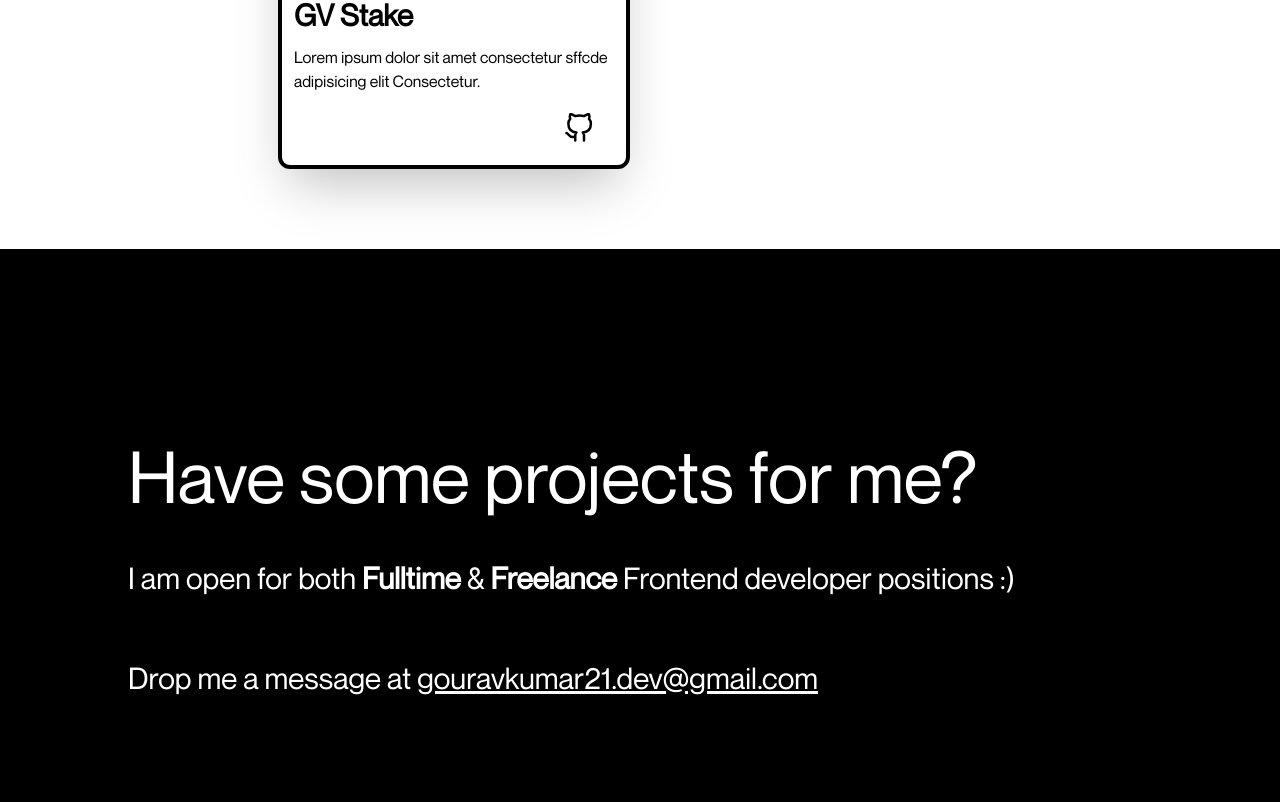
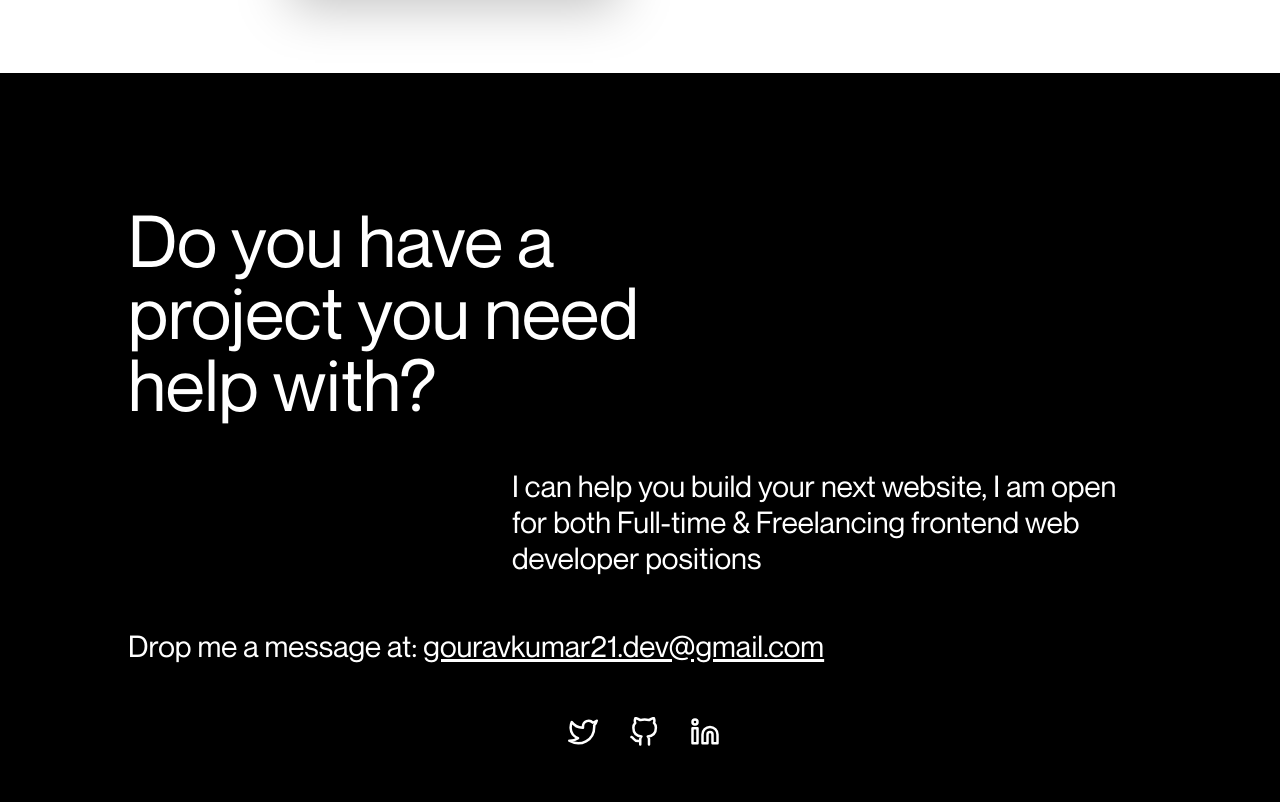
Before and after one commit to gvirus21/Portfolio-website, a Next.js app: page / in a window 1280 px wide. Shown: the part 5067-5869 px from the top of the page. Built offline with nearby package versions, Linux system fonts and the light colour scheme.

Commit message:
WIP - improving UI

```diff
--- a/app/Contact.tsx
+++ b/app/Contact.tsx
@@ -3,8 +3,11 @@ import React from "react";
 import { FiTwitter, FiGithub, FiLinkedin } from "react-icons/fi";
 import { motion } from "framer-motion";
 import { IconContext } from "react-icons";
-import {containerVariant, textVariant, linkVariant} from "../components/Contact/Variants"
-
+import {
+  containerVariant,
+  textVariant,
+  linkVariant,
+} from "../components/Contact/Variants";
 
 const socialLinks = [
   {
@@ -35,28 +38,29 @@ const Contact = () => {
         initial="initial"
         whileInView="visible"
         viewport={{ once: true, amount: 0.4 }}
-        className="border-white border-1 xs:h-[60vh] w-[80vw] mt-16 pt-5"
+        className="border-white border-1 xs:h-[60vh] w-[90vw] lg:w-[80vw] mt-16 pt-5"
       >
         <motion.h1
           variants={textVariant}
-          className="text-white xs:text-5xl md:text-7xl lg:mt-20"
+          className="text-white xs:text-5xl md:text-7xl lg:mt-10 max-w-[35rem]"
         >
-          Have some projects for me?
+          Do you have a project you need help with?
         </motion.h1>
-        <motion.h1
-          variants={textVariant}
-          className="text-white xs:text-2xl md:text-3xl xl:text-4xl mt-12"
-        >
-          I am open for both <span className="font-bold">Fulltime</span> &{" "}
-          <span className="font-bold">Freelance</span> Frontend developer
-          positions :)
-        </motion.h1>
+        <div className="relative">
+          <motion.h1
+            variants={textVariant}
+            className="text-white xs:text-2xl md:text-3xl max-w-[40rem] mt-12 md:absolute md:right-0"
+          >
+            I can help you build your next website, I am open for both Full-time
+            & Freelancing frontend web developer positions
+          </motion.h1>
+        </div>
         <div>
           <motion.h2
             variants={textVariant}
-            className="xs:text-xl md:text-3xl  text-white mt-16"
+            className="xs:text-xl md:text-3xl text-white mt-10 md:mt-52"
           >
-            Drop me a message at{" "}
+            Drop me a message at:{" "}
             <a
               className="underline xs:text-xl md:text-3xl "
               href="mailto:gouravkumar21.dev@gmail.com"
@@ -77,7 +81,7 @@ export default Contact;
 const SocialLinks = () => {
   return (
     <div>
-      <ul className="flex justify-between min-w-[11rem]">
+      <motion.ul className="flex justify-between min-w-[10rem] mt-20">
         {socialLinks.map((item, index) => {
           return (
             <a
@@ -116,7 +120,7 @@ const SocialLinks = () => {
             </a>
           );
         })}
-      </ul>
+      </motion.ul>
     </div>
   );
 };
--- a/app/Header.tsx
+++ b/app/Header.tsx
@@ -51,7 +51,7 @@ const Header = () => {
             <Link to="home" smooth={true} offset={0}>
               <motion.p
 
-                className="hover-underline text-2xl md:text-sm text-white cursor-pointer"
+                className="hover-underline text-md md:text-sm text-white cursor-pointer"
               >
                 Gourav kumar
               </motion.p>
--- a/app/Herosection.tsx
+++ b/app/Herosection.tsx
@@ -132,7 +132,7 @@ const Herosection = () => {
             initial="initial"
             animate="visible"
 
-            className="grid place-items-center w-20 h-20 lg:w-16 lg:h-16 bg-white rounded-full absolute xs:bottom-10 xs:right-5 lg:bottom-10 lg:left-10 xl:left-52 xl:bottom-40"
+            className="grid place-items-center w-16 h-16 bg-white rounded-full absolute xs:bottom-10 xs:right-10 lg:bottom-20 lg:left-10 xl:left-52 xl:bottom-40"
           >
             <motion.h2
               variants={scrollTextVariant}
--- a/app/Projects.tsx
+++ b/app/Projects.tsx
@@ -66,7 +66,7 @@ const Projects = () => {
         viewport={{ once: true, amount: 0.3 }}
         className="max-w-[70rem]"
       >
-        <h1 className="xs:text-6xl lg:text-6xl xs:text-center xl:text-right xs:mb-10 lg:mb-20 mt-20">
+        <h1 className="xs:text-6xl lg:text-6xl xs:text-center md:text-right xs:mb-10 lg:mb-20 mt-20">
           My Projects
         </h1>
         <motion.div
--- a/app/Work.tsx
+++ b/app/Work.tsx
@@ -1,6 +1,5 @@
 "use client";
 import React, { useContext } from "react";
-import Image from "next/image";
 import {
   TileWrapper,
   TileBackground,
@@ -26,14 +25,14 @@ const Works = () => {
   return (
     <div
       id="Work"
-      className="bg-white py-20"
+      className="bg-white -mt-1"
     >
       <motion.h1
         variants={variant}
         initial="initial"
         whileInView="visible"
         viewport={{ once: true, amount: 0.8 }}
-        className="h-20 text-black text text-6xl text-center -my-1"
+        className=" text-black text text-6xl text-center"
       >
         My Works
       </motion.h1>
--- a/components/Header/HamburgerMenu.tsx
+++ b/components/Header/HamburgerMenu.tsx
@@ -4,9 +4,9 @@ import { CursorContext } from "../../context/CursorContext";
 import { upperMenubarVariant, lowerMenubarVariant } from "./variants";
 
 const style = {
-  menu: "flex flex-col justify-between items-center h-5 mr-2 sm:hidden",
-  upperMenuBar: "w-8 h-0.5 bg-white rounded",
-  lowerMenuBar: "w-8 h-0.5 z-10 bg-white rounded",
+  menu: "flex flex-col justify-between items-center h-4 mr-2 sm:hidden",
+  upperMenuBar: "w-7 h-[1px] bg-white rounded",
+  lowerMenuBar: "w-7 h-[1px] z-10 bg-white rounded",
 };
 
 interface HamburgerMenuProps {
--- a/components/Header/variants.ts
+++ b/components/Header/variants.ts
@@ -4,7 +4,7 @@ export const upperMenubarVariant = {
     transition: { type: "tween", duration: 0.2 },
   },
   open: {
-    y: 9,
+    y: '10px',
     transition: { type: "tween", duration: 0.2 },
   },
 };
@@ -15,7 +15,7 @@ export const lowerMenubarVariant = {
     transition: { type: "tween", duration: 0.2, ease: "easeOut" },
   },
   open: {
-    y: -9,
+    y: "-5px",
   },
 };
 
```
